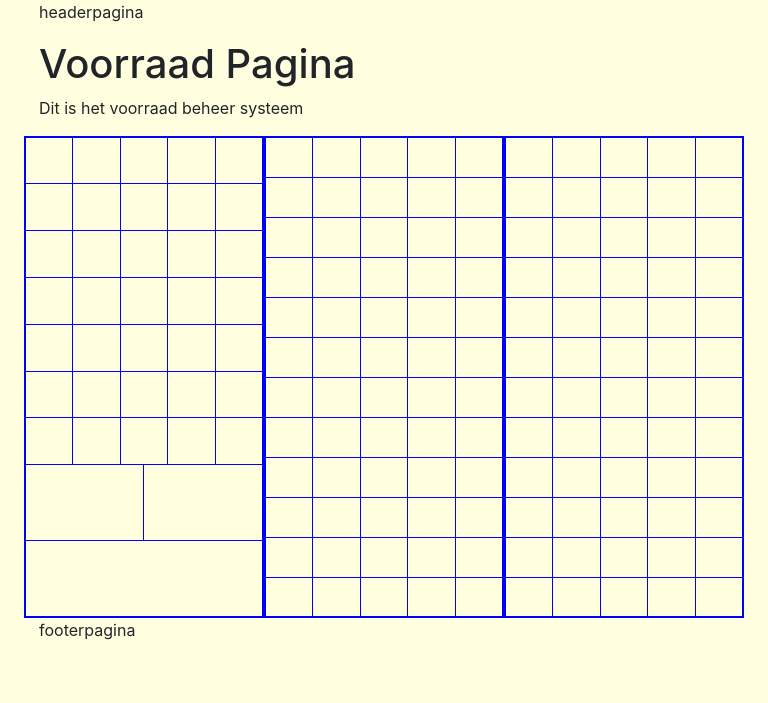
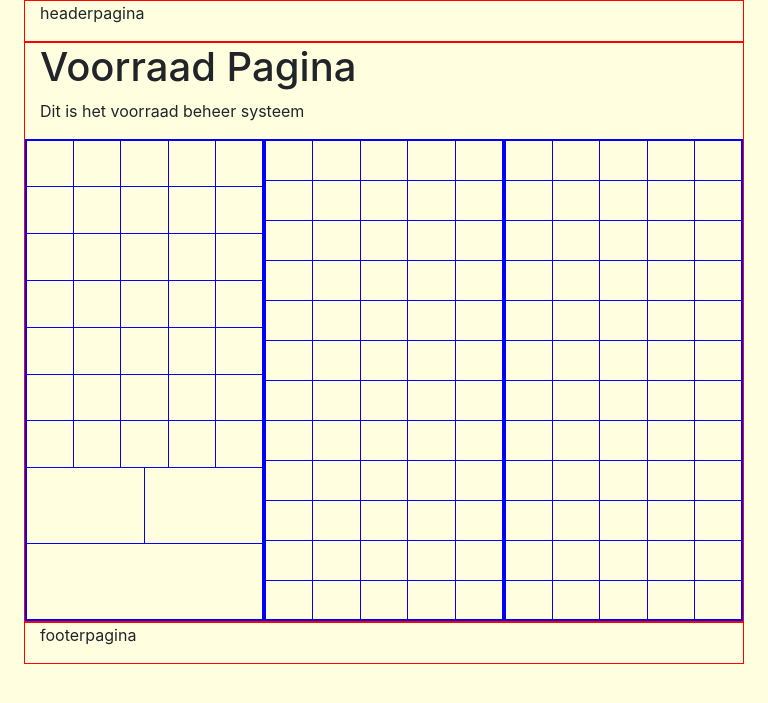
Before and after one commit to Frank-4a5a/Voorraad, a PHP site: page / in a window 768 px wide. Shown: the top 703 px of the page. Run offline with PHP 8.4, Linux system fonts and the light colour scheme.

Commit message:
Update Style.css

```diff
--- a/Style/Style.css
+++ b/Style/Style.css
@@ -16,9 +16,14 @@
 {
   border: 2px blue solid;
 }
+.navigationList
+{
+  list-style-type: none;
+  text-align: center;
+}
 .container
 {
-  /* border: 1px red solid; */
+  border: 1px red solid;
 }
 /* ipad mini landscape */
 @media only screen
@@ -45,6 +50,10 @@
 and (orientation : portrait)
 and (-webkit-min-device-pixel-ratio: 1)
 {
+  .container
+  {
+    width: 100%;
+  }
   td
   {
     width: 30px;
```
